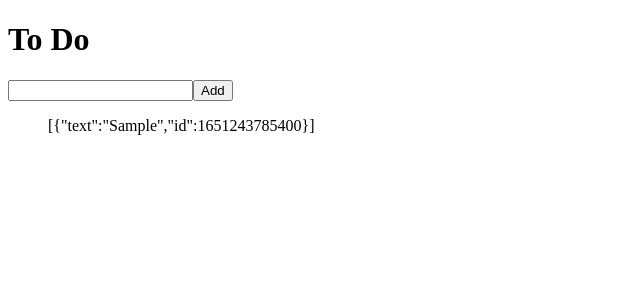
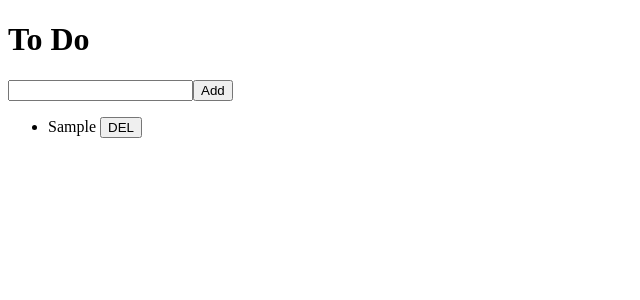
Before and after one commit to kwonena/vanilla-redux, a React (Create React App) app: page / in a window 1280 px wide. Both pictures are taken after typing "Sample" into the empty fields and a click on the button "Add". Shown: the top 300 px of the page, without its empty margins (0-640 px from the left). Built offline with nearby package versions, Linux system fonts and the light colour scheme.

Commit message:
Study : Deleting To Do

```diff
--- a/src/components/Home.js
+++ b/src/components/Home.js
@@ -1,6 +1,7 @@
 import React, { useState } from "react";
 import { connect } from "react-redux";
 import { actionCreators } from "../routes/store.js";
+import ToDo from "./ToDo.js";
 
 function Home({ toDos, addToDo }) {
   const [text, setText] = useState("");
@@ -22,7 +23,11 @@
         <input type="text" value={text} onChange={onChange} />
         <button>Add</button>
       </form>
-      <ul>{JSON.stringify(toDos)}</ul>
+      <ul>
+        {toDos.map((toDo) => (
+          <ToDo {...toDo} key={toDo.id} />
+        ))}
+      </ul>
     </>
   );
 }
--- /dev/null
+++ b/src/components/ToDo.js
@@ -0,0 +1,19 @@
+import React from "react";
+import { connect } from "react-redux";
+import { actionCreators } from "../routes/store";
+
+const ToDo = ({ text, onBtnClick }) => {
+  return (
+    <li>
+      {text} <button onClick={onBtnClick}>DEL</button>
+    </li>
+  );
+};
+
+function mapDispatchToProps(dispatch, ownProps) {
+  return {
+    onBtnClick: () => dispatch(actionCreators.deleteToDo(ownProps.id)),
+  };
+}
+
+export default connect(null, mapDispatchToProps)(ToDo);
--- a/src/routes/store.js
+++ b/src/routes/store.js
@@ -13,7 +13,7 @@
 const deleteToDo = (id) => {
   return {
     type: DELETE_TODO,
-    id,
+    id: parseInt(id),
   };
 };
 
```
